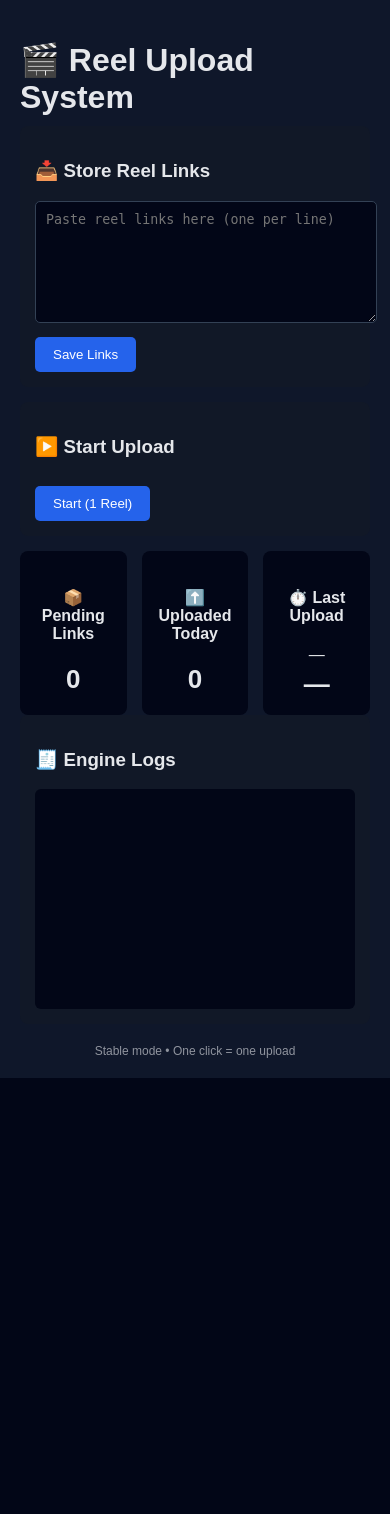
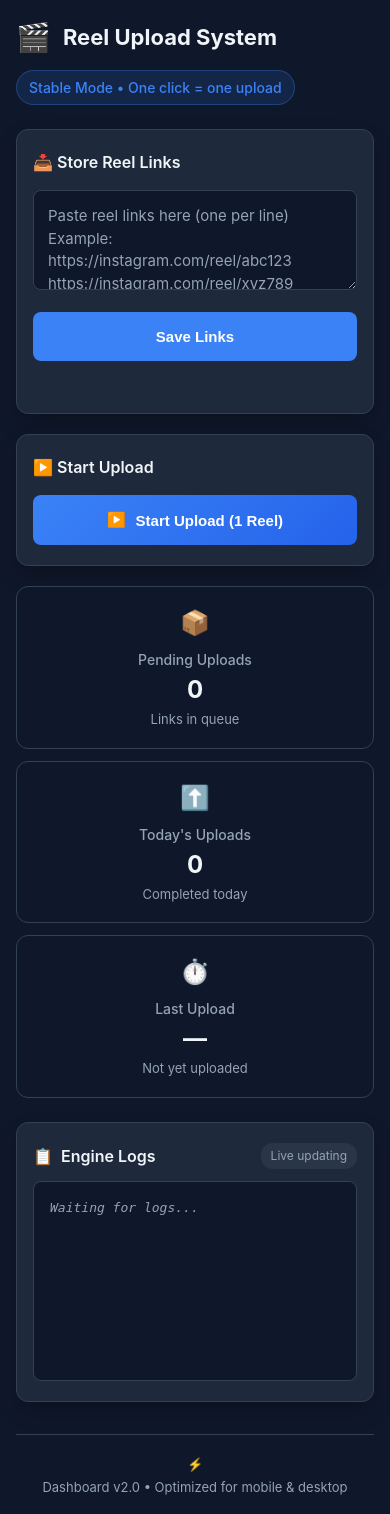
Before and after one commit to nikhilrawat2005/insta-to-youtube-shorts, a Flask app: page / in a window 390 px wide. Before the commit the page ends 1078 px from the top, so only its background shows below. Run offline with Flask 3, Linux system fonts and the light colour scheme; data that the repository does not hold is empty.

Commit message:
Add Procfile, enhance logging, and improve error handling in uploader
- Created Procfile for deployment with Gunicorn.
- Updated logging to ensure log directory is created if missing.
- Enhanced error handling in pop_next_link and upload_short functions.
- Improved HTML structure and styling for better user experience.
- Added responsive design features to the dashboard.

```diff
--- a/requirements.txt
+++ b/requirements.txt
@@ -2,5 +2,6 @@ Flask==2.3.3
 instaloader==4.11.0
 google-api-python-client==2.97.0
 google-auth-oauthlib==1.0.0
-google-auth-httplib2==0.1.0
 yt-dlp==2023.10.13
+gunicorn==20.1.0
+google-auth==2.26.4
--- a/templates/index.html
+++ b/templates/index.html
@@ -2,141 +2,456 @@
 <html lang="en">
 <head>
 <meta charset="UTF-8">
+<meta name="viewport" content="width=device-width, initial-scale=1.0">
 <title>Reel Upload Dashboard</title>
+
 <style>
-        body {
-            font-family: Arial, sans-serif;
-            background: #0f172a;
-            color: #e5e7eb;
-            margin: 0;
-            padding: 20px;
+:root {
+  --bg: #0f172a;
+  --card: #1e293b;
+  --card-dark: #0f172a;
+  --primary: #3b82f6;
+  --primary-hover: #2563eb;
+  --text: #f1f5f9;
+  --text-muted: #94a3b8;
+  --border: #334155;
+  --success: #10b981;
+  --radius: 12px;
+  --radius-sm: 8px;
+  --shadow: 0 10px 25px -5px rgba(0, 0, 0, 0.3);
+  --transition: all 0.2s ease;
 }
 
-        h1 {
-            margin-bottom: 10px;
+* {
+  box-sizing: border-box;
+}
+
+body {
+  margin: 0;
+  font-family: 'Inter', -apple-system, BlinkMacSystemFont, 'Segoe UI', system-ui, sans-serif;
+  background: var(--bg);
+  color: var(--text);
+  line-height: 1.5;
+  -webkit-font-smoothing: antialiased;
+  min-height: 100vh;
+  padding: 0;
 }
 
 .container {
   max-width: 1000px;
-            margin: auto;
+  margin: 0 auto;
+  padding: 20px;
+  width: 100%;
 }
 
-        .box {
-            background: #111827;
-            padding: 15px;
-            border-radius: 8px;
-            margin-bottom: 15px;
+/* Header */
+.header {
+  display: flex;
+  align-items: center;
+  justify-content: space-between;
+  margin-bottom: 24px;
+  flex-wrap: wrap;
+  gap: 16px;
+}
+
+h1 {
+  font-size: 28px;
+  font-weight: 700;
+  margin: 0;
+  display: flex;
+  align-items: center;
+  gap: 12px;
+}
+
+h1::before {
+  content: "🎬";
+  font-size: 28px;
+}
+
+.status-badge {
+  background: rgba(59, 130, 246, 0.15);
+  color: var(--primary);
+  padding: 6px 12px;
+  border-radius: 20px;
+  font-size: 14px;
+  font-weight: 500;
+  border: 1px solid rgba(59, 130, 246, 0.3);
+}
+
+/* Cards */
+.card {
+  background: var(--card);
+  border-radius: var(--radius);
+  padding: 24px;
+  margin-bottom: 20px;
+  border: 1px solid var(--border);
+  box-shadow: var(--shadow);
+  transition: var(--transition);
+}
+
+.card:hover {
+  border-color: #475569;
+}
+
+.card-title {
+  display: flex;
+  align-items: center;
+  gap: 10px;
+  font-size: 18px;
+  font-weight: 600;
+  margin: 0 0 16px 0;
+  color: var(--text);
+}
+
+.card-title::before {
+  font-size: 20px;
+}
+
+/* Input Area */
+textarea {
+  width: 100%;
+  min-height: 120px;
+  background: var(--card-dark);
+  color: var(--text);
+  border: 1px solid var(--border);
+  border-radius: var(--radius-sm);
+  padding: 16px;
+  resize: vertical;
+  font-family: inherit;
+  font-size: 15px;
+  transition: var(--transition);
+  line-height: 1.5;
+}
+
+textarea:focus {
+  outline: none;
+  border-color: var(--primary);
+  box-shadow: 0 0 0 3px rgba(59, 130, 246, 0.2);
+}
+
+textarea::placeholder {
+  color: var(--text-muted);
+}
+
+/* Buttons */
+.btn {
+  width: 100%;
+  background: var(--primary);
+  color: white;
+  border: none;
+  padding: 16px 24px;
+  border-radius: var(--radius-sm);
+  font-size: 16px;
+  font-weight: 600;
+  cursor: pointer;
+  margin-top: 16px;
+  transition: var(--transition);
+  display: flex;
+  align-items: center;
+  justify-content: center;
+  gap: 10px;
+}
+
+.btn:hover {
+  background: var(--primary-hover);
+  transform: translateY(-1px);
+  box-shadow: 0 6px 20px -5px rgba(59, 130, 246, 0.4);
+}
+
+.btn:active {
+  transform: translateY(0);
+}
+
+.btn-start {
+  background: linear-gradient(135deg, #3b82f6, #2563eb);
+}
+
+.btn-start::before {
+  content: "▶️";
+}
+
+#addResult {
+  display: block;
+  margin-top: 12px;
+  font-size: 14px;
+  color: var(--success);
+  font-weight: 500;
+  min-height: 20px;
+}
+
+/* Stats Grid */
+.stats-grid {
+  display: grid;
+  grid-template-columns: repeat(3, 1fr);
+  gap: 16px;
+  margin-bottom: 24px;
+}
+
+.stat-card {
+  background: var(--card-dark);
+  padding: 20px;
+  border-radius: var(--radius);
+  text-align: center;
+  border: 1px solid var(--border);
+  transition: var(--transition);
+}
+
+.stat-card:hover {
+  transform: translateY(-2px);
+  border-color: #475569;
+}
+
+.stat-icon {
+  font-size: 24px;
+  margin-bottom: 8px;
+  display: block;
+}
+
+.stat-label {
+  font-size: 14px;
+  color: var(--text-muted);
+  margin-bottom: 8px;
+  font-weight: 500;
+}
+
+.stat-value {
+  font-size: 32px;
+  font-weight: 700;
+  color: var(--text);
+  line-height: 1;
+  margin: 8px 0;
+}
+
+.stat-subtext {
+  font-size: 13px;
+  color: var(--text-muted);
+  margin-top: 4px;
+}
+
+/* Logs */
+.logs-container {
+  background: var(--card-dark);
+  border-radius: var(--radius-sm);
+  padding: 16px;
+  border: 1px solid var(--border);
+  min-height: 220px;
+  max-height: 320px;
+  overflow-y: auto;
+  font-family: 'JetBrains Mono', 'SF Mono', monospace;
+  font-size: 13px;
+  white-space: pre-wrap;
+  line-height: 1.5;
+}
+
+.logs-header {
+  display: flex;
+  align-items: center;
+  justify-content: space-between;
+  margin-bottom: 12px;
+}
+
+.logs-title {
+  display: flex;
+  align-items: center;
+  gap: 8px;
+  font-size: 16px;
+  font-weight: 600;
+  margin: 0;
+}
+
+.logs-title::before {
+  content: "📋";
+}
+
+.logs-status {
+  font-size: 12px;
+  color: var(--text-muted);
+  background: rgba(148, 163, 184, 0.1);
+  padding: 4px 10px;
+  border-radius: 12px;
+}
+
+/* Footer */
+.footer {
+  text-align: center;
+  font-size: 14px;
+  color: var(--text-muted);
+  margin-top: 32px;
+  padding-top: 20px;
+  border-top: 1px solid var(--border);
+  display: flex;
+  align-items: center;
+  justify-content: center;
+  gap: 8px;
+}
+
+.footer::before {
+  content: "⚡";
+}
+
+/* Responsive Design */
+@media (max-width: 768px) {
+  .container {
+    padding: 16px;
+  }
+
+  .header {
+    flex-direction: column;
+    align-items: flex-start;
+    gap: 12px;
+  }
+
+  h1 {
+    font-size: 24px;
+  }
+
+  .stats-grid {
+    grid-template-columns: 1fr;
+    gap: 12px;
+  }
+
+  .stat-card {
+    padding: 18px 16px;
+  }
+
+  .stat-value {
+    font-size: 28px;
+  }
+
+  .card {
+    padding: 20px 16px;
+  }
+
+  .btn {
+    padding: 18px 16px;
   }
 
   textarea {
-            width: 100%;
-            height: 100px;
-            background: #020617;
-            color: #e5e7eb;
-            border: 1px solid #334155;
-            border-radius: 5px;
-            padding: 10px;
+    min-height: 100px;
+    padding: 14px;
   }
 
-        button {
-            background: #2563eb;
-            color: white;
-            border: none;
-            padding: 10px 18px;
-            border-radius: 5px;
-            cursor: pointer;
-            margin-top: 10px;
+  .logs-container {
+    max-height: 280px;
+    min-height: 200px;
+  }
 }
 
-        button:hover {
-            background: #1d4ed8;
+@media (max-width: 480px) {
+  h1 {
+    font-size: 22px;
   }
 
-        .stats {
-            display: grid;
-            grid-template-columns: repeat(3, 1fr);
-            gap: 15px;
-        }
-
-        .stat-box {
-            background: #020617;
-            padding: 15px;
-            border-radius: 8px;
-            text-align: center;
+  .card-title {
+    font-size: 16px;
   }
 
   .stat-value {
-            font-size: 26px;
-            font-weight: bold;
-            margin-top: 5px;
+    font-size: 24px;
   }
 
-        .logs {
-            background: #020617;
-            height: 200px;
-            overflow-y: auto;
-            font-family: monospace;
-            font-size: 13px;
-            padding: 10px;
-            border-radius: 6px;
-            white-space: pre-wrap;
+  .btn {
+    font-size: 15px;
+    padding: 16px;
   }
 
   .footer {
-            text-align: center;
-            opacity: 0.6;
-            font-size: 12px;
-            margin-top: 20px;
+    font-size: 13px;
+    flex-direction: column;
+    gap: 4px;
+  }
+}
+
+/* Scrollbar Styling */
+.logs-container::-webkit-scrollbar {
+  width: 8px;
+}
+
+.logs-container::-webkit-scrollbar-track {
+  background: rgba(0, 0, 0, 0.1);
+  border-radius: 4px;
+}
+
+.logs-container::-webkit-scrollbar-thumb {
+  background: #475569;
+  border-radius: 4px;
+}
+
+.logs-container::-webkit-scrollbar-thumb:hover {
+  background: #64748b;
+}
+
+/* Animation for updates */
+@keyframes fadeIn {
+  from { opacity: 0.7; }
+  to { opacity: 1; }
+}
+
+.stat-card, .logs-container {
+  animation: fadeIn 0.3s ease;
+}
+
+/* Loading state */
+#logsBox:empty::before {
+  content: "Waiting for logs...";
+  color: var(--text-muted);
+  font-style: italic;
 }
 </style>
 </head>
+
 <body>
+<div class="container">
+  <div class="header">
+    <h1>Reel Upload System</h1>
+    <div class="status-badge">Stable Mode • One click = one upload</div>
+  </div>
 
-<div class="container">
-    <h1>🎬 Reel Upload System</h1>
-
-    <!-- ADD LINKS -->
-    <div class="box">
-        <h3>📥 Store Reel Links</h3>
-        <textarea id="linksInput" placeholder="Paste reel links here (one per line)"></textarea>
-        <br>
-        <button onclick="addLinks()">Save Links</button>
+  <div class="card">
+    <h3 class="card-title">📥 Store Reel Links</h3>
+    <textarea id="linksInput" placeholder="Paste reel links here (one per line)&#10;Example:&#10;https://instagram.com/reel/abc123&#10;https://instagram.com/reel/xyz789"></textarea>
+    <button class="btn" onclick="addLinks()">Save Links</button>
     <span id="addResult"></span>
   </div>
 
-    <!-- START -->
-    <div class="box">
-        <h3>▶️ Start Upload</h3>
-        <button onclick="startUpload()">Start (1 Reel)</button>
+  <div class="card">
+    <h3 class="card-title">▶️ Start Upload</h3>
+    <button class="btn btn-start" onclick="startUpload()">Start Upload (1 Reel)</button>
   </div>
 
-    <!-- STATS -->
-    <div class="stats">
-        <div class="stat-box">
-            <h4>📦 Pending Links</h4>
+  <div class="stats-grid">
+    <div class="stat-card">
+      <span class="stat-icon">📦</span>
+      <div class="stat-label">Pending Uploads</div>
       <div class="stat-value" id="pendingLinks">0</div>
+      <div class="stat-subtext">Links in queue</div>
     </div>
 
-        <div class="stat-box">
-            <h4>⬆️ Uploaded Today</h4>
+    <div class="stat-card">
+      <span class="stat-icon">⬆️</span>
+      <div class="stat-label">Today's Uploads</div>
       <div class="stat-value" id="todayUploads">0</div>
+      <div class="stat-subtext">Completed today</div>
     </div>
 
-        <div class="stat-box">
-            <h4>⏱️ Last Upload</h4>
-            <div id="lastUploadTime">—</div>
+    <div class="stat-card">
+      <span class="stat-icon">⏱️</span>
+      <div class="stat-label">Last Upload</div>
       <div class="stat-value" id="timeSince">—</div>
+      <div class="stat-subtext" id="lastUploadTime">Not yet uploaded</div>
     </div>
   </div>
 
-    <!-- LOGS -->
-    <div class="box">
-        <h3>🧾 Engine Logs</h3>
-        <div class="logs" id="logsBox">Loading...</div>
+  <div class="card">
+    <div class="logs-header">
+      <h3 class="logs-title">Engine Logs</h3>
+      <div class="logs-status">Live updating</div>
+    </div>
+    <div class="logs-container" id="logsBox">Loading…</div>
   </div>
 
   <div class="footer">
-        Stable mode • One click = one upload
+    Dashboard v2.0 • Optimized for mobile & desktop
   </div>
 </div>
 
@@ -144,62 +459,51 @@
 let lastUploadTimestamp = null;
 
 function addLinks() {
-        const text = document.getElementById("linksInput").value;
-        const links = text.split("\n").map(l => l.trim()).filter(Boolean);
+  const links = document.getElementById("linksInput").value
+    .split("\n").map(l => l.trim()).filter(Boolean);
 
   fetch("/add-links", {
     method: "POST",
     headers: {"Content-Type": "application/json"},
     body: JSON.stringify({links})
   })
-        .then(res => res.json())
-        .then(data => {
+  .then(r => r.json())
+  .then(d => {
     document.getElementById("addResult").innerText =
-                `✅ Added ${data.added} new links`;
+      `✅ Added ${d.added} new links`;
     document.getElementById("linksInput").value = "";
     loadStats();
   });
 }
 
 function startUpload() {
-        fetch("/start", {method: "POST"})
-            .then(res => res.json())
-            .then(() => loadLogs());
+  fetch("/start", {method: "POST"});
 }
 
 function loadStats() {
-        fetch("/stats")
-            .then(res => res.json())
-            .then(data => {
-                document.getElementById("pendingLinks").innerText = data.pending_links;
-                document.getElementById("todayUploads").innerText = data.today_uploads;
-
-                if (data.last_upload_time) {
+  fetch("/stats").then(r => r.json()).then(d => {
+    document.getElementById("pendingLinks").innerText = d.pending_links;
+    document.getElementById("todayUploads").innerText = d.today_uploads;
+    if (d.last_upload_time) {
       document.getElementById("lastUploadTime").innerText =
-                        "Uploaded at: " + data.last_upload_time;
-                    lastUploadTimestamp = new Date(data.last_upload_time.replace(" ", "T"));
+        "Uploaded at: " + d.last_upload_time;
+      lastUploadTimestamp = new Date(d.last_upload_time.replace(" ", "T"));
     }
   });
 }
 
 function updateTimer() {
   if (!lastUploadTimestamp) return;
-
-        const diff = Math.floor((Date.now() - lastUploadTimestamp.getTime()) / 1000);
-        const h = Math.floor(diff / 3600);
-        const m = Math.floor((diff % 3600) / 60);
+  const diff = Math.floor((Date.now() - lastUploadTimestamp) / 1000);
+  const m = Math.floor(diff / 60);
   const s = diff % 60;
-
-        document.getElementById("timeSince").innerText =
-            `${h}h ${m}m ${s}s ago`;
+  document.getElementById("timeSince").innerText = `${m}m ${s}s`;
+  document.getElementById("lastUploadTime").innerText = "Time since last upload";
 }
 
 function loadLogs() {
-        fetch("/logs")
-            .then(res => res.text())
-            .then(text => {
-                document.getElementById("logsBox").innerText = text;
-            });
+  fetch("/logs").then(r => r.text())
+    .then(t => document.getElementById("logsBox").innerText = t);
 }
 
 setInterval(loadStats, 5000);
@@ -209,6 +513,5 @@
 loadStats();
 loadLogs();
 </script>
-
 </body>
 </html>
```
Also changed, not shown: engine.py (+36 -12 lines), uploader.py (+6 -3 lines), 1 other file. Lines whose indentation alone changed are shown as unchanged.
